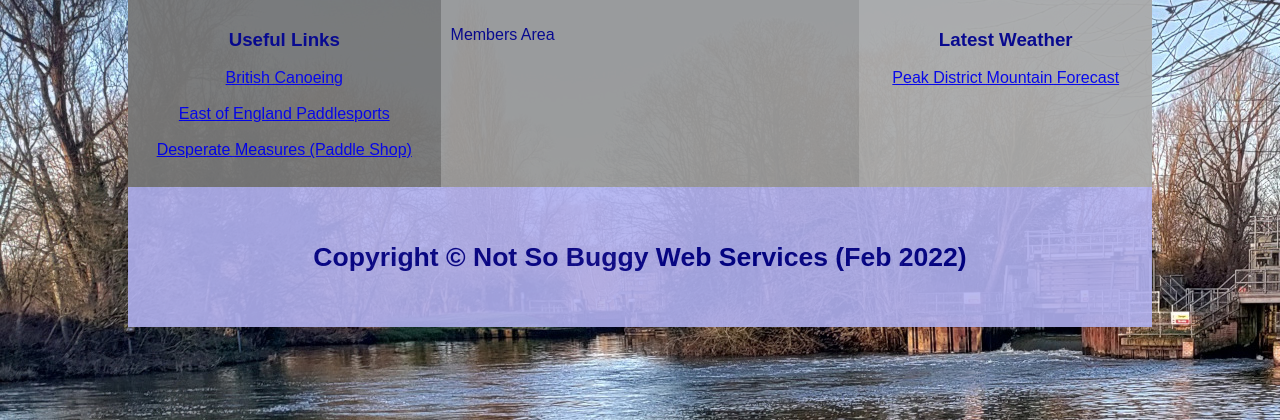
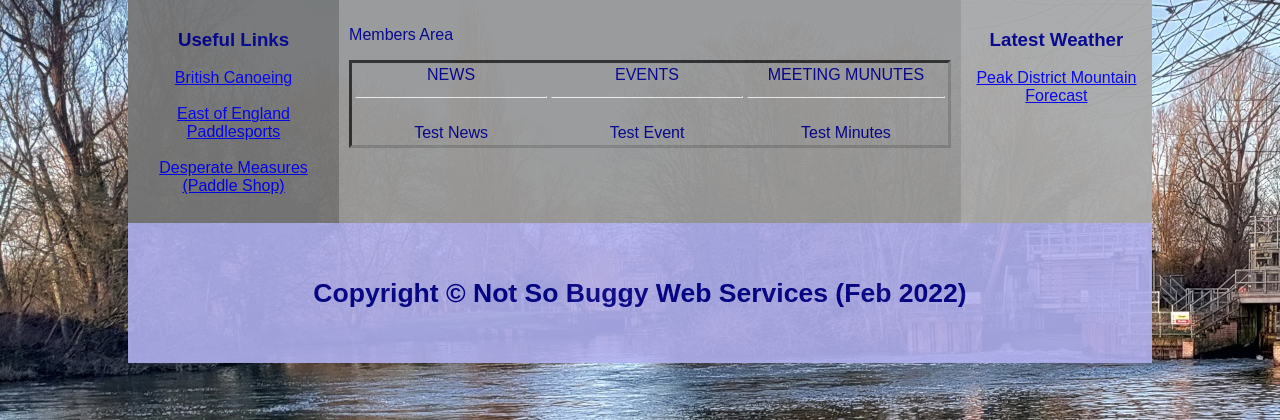
Before and after one commit to mxfoyster/SoggyBottomKayakWebsite, a PHP site: page /memberarea.php in a window 1280 px wide. Shown: the part 250-670 px from the top of the page. Run offline with PHP 8.4, Linux system fonts and the light colour scheme; the visitor is signed in with stand-in values (Sample User, id 1); some libraries are stand-ins or nearby versions.

Commit message:
Password encrypted
The password is now encrypted and we have a start of a table in our member's area.

We still have to decide what we are doing with the normal nav functions when the member is logged in....

Then we can start to think about using a database to populate our columns.

```diff
--- a/css/loginBox.css
+++ b/css/loginBox.css
@@ -24,7 +24,7 @@
 	transform: translate(-50%, -50%);
 }
 
-.ourLoginAbort
+.ourLoginSubmit
 {
 	position: absolute;
 	bottom: 6%;
--- a/css/style.css
+++ b/css/style.css
@@ -1,5 +1,10 @@
 * {
   box-sizing: border-box;
+}
+
+table.memberDataTable
+{
+	width: 100%;
 }
 
 body {
@@ -84,6 +89,8 @@ body {
 	display: inline;
 }
 
+
+
 /* Responsive layout - makes the three columns stack on top of each other instead of next to each other */
 @media (max-width: 600px) {
 	body
--- a/include/login.php
+++ b/include/login.php
@@ -26,7 +26,8 @@ try
 		{
 			//get our login details
 			$uname = $_POST['uName'];
-			$pwd = $_POST['pwd'];
+			$rawpwd = $_POST['pwd'];
+			$pwd=sha1("\$penguin\$" . $rawpwd);
 
 			//strip anything dodgy from our username and password
 			$uname = EscapeInput ($conn,$uname);
--- a/memberarea.php
+++ b/memberarea.php
@@ -55,6 +55,14 @@ if ( isset( $_SESSION['username'] ) ) {
 	</span>
 
   <p>Members Area</p>
+  <table class="memberDataTable" style="width: 100%; text-align: center; border-style: inset;">
+	<tr>
+	<td style="width: 33%">NEWS</td><td style="width: 33%">EVENTS</td><td style="width: 34%">MEETING MUNUTES</td>
+	</tr>
+	<tr>
+	<td><hr/><br/>Test News</td><td><hr/><br/>Test Event</td><td><hr/><br/>Test Minutes</td>
+	</tr>
+  </table>
   <span id="middle-dest"></span>
   </div>
 
```
Also changed, not shown: 4 other files.
